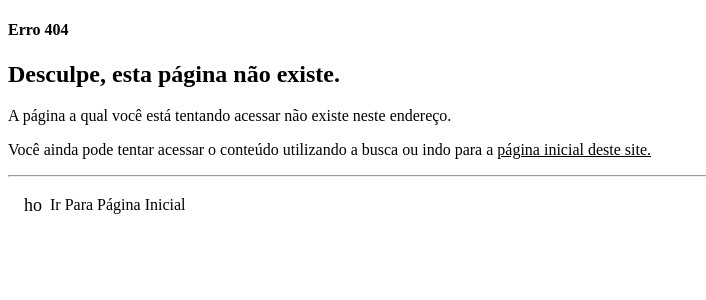
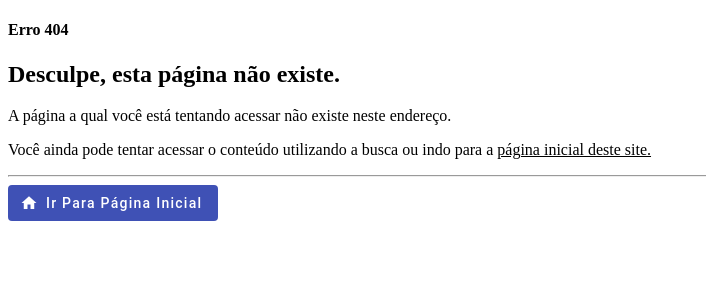
Before and after one commit to Chamoouske/living-dex, an Angular app: page /boxes in a window 1280 px wide. Shown: the top 300 px of the page, without its empty margins (0-706 px from the left). Built offline with nearby package versions, Linux system fonts and the light colour scheme.

Commit message:
fix: adicionando tema global

```diff
--- a/src/app/app.config.ts
+++ b/src/app/app.config.ts
@@ -1,10 +1,12 @@
 import { ApplicationConfig, provideBrowserGlobalErrorListeners, provideZoneChangeDetection } from '@angular/core';
 import { provideRouter } from '@angular/router';
+import { provideAnimationsAsync } from '@angular/platform-browser/animations/async';
 
 import { routes } from './app.routes';
 
 export const appConfig: ApplicationConfig = {
   providers: [
+    provideAnimationsAsync(),
     provideBrowserGlobalErrorListeners(),
     provideZoneChangeDetection({ eventCoalescing: true }),
     provideRouter(routes)
--- a/src/index.html
+++ b/src/index.html
@@ -6,6 +6,7 @@
   <base href="/">
   <meta name="viewport" content="width=device-width, initial-scale=1">
   <link rel="icon" type="image/x-icon" href="favicon.ico">
+  <link href="https://fonts.googleapis.com/icon?family=Material+Icons" rel="stylesheet">
 </head>
 <body>
   <app-root></app-root>
--- a/src/styles.sass
+++ b/src/styles.sass
@@ -1 +1,2 @@
 /* You can add global styles to this file, and also import other style files */
+@import '@angular/material/prebuilt-themes/indigo-pink.css';
```
